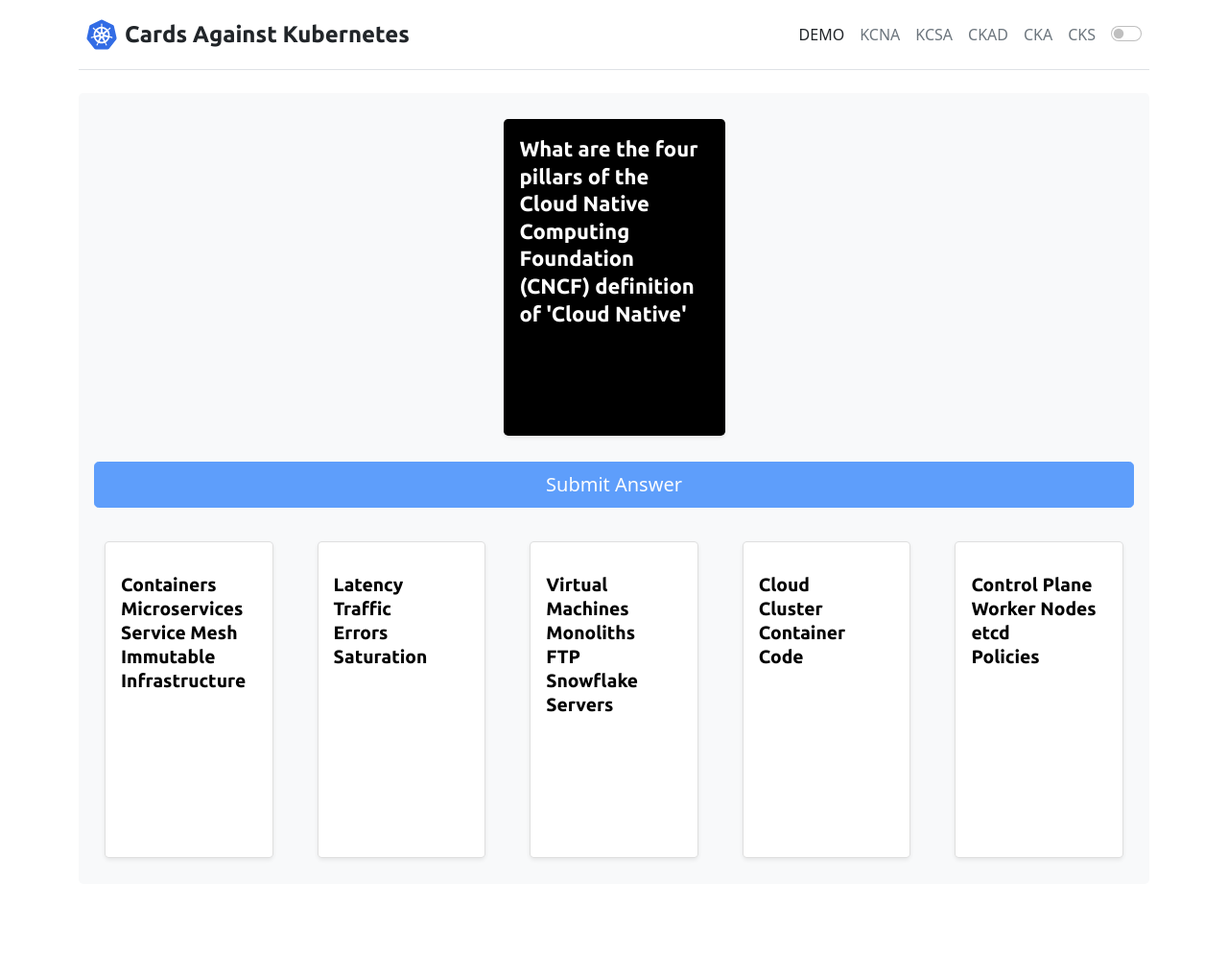
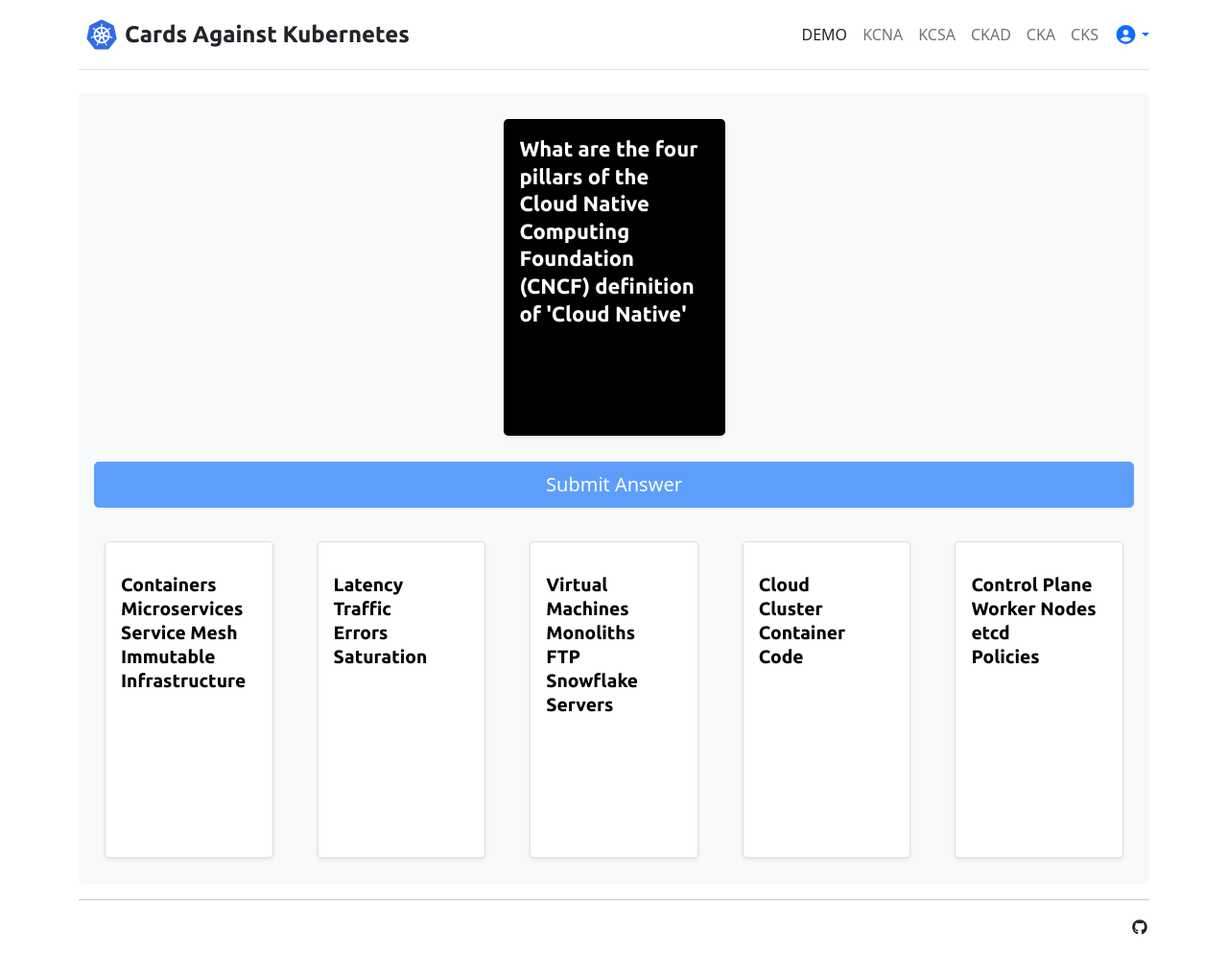
Before and after one commit to goshlanguage/cardsagainstkubernetes, a React (Vite) app: page / in a window 1280 px wide. Shown: the whole page at 96% size. Before the commit the page ends 953 px from the top, so only its background shows below. Built offline with nearby package versions, Linux system fonts and the light colour scheme.

Commit message:
push darkmode toggle into submenu, add footer

```diff
--- a/package.json
+++ b/package.json
@@ -8,6 +8,10 @@
     "preview": "vite preview"
   },
   "dependencies": {
+    "@fortawesome/fontawesome-svg-core": "^7.1.0",
+    "@fortawesome/free-brands-svg-icons": "^7.1.0",
+    "@fortawesome/free-solid-svg-icons": "^7.1.0",
+    "@fortawesome/react-fontawesome": "^3.1.1",
     "bootstrap": "^5.1.3",
     "react": "^18.0.0",
     "react-bootstrap": "^2.4.0",
--- a/src/App.css
+++ b/src/App.css
@@ -108,6 +108,28 @@
     cursor: not-allowed !important; /* Change cursor */
 }
 
+.navbar-icon-toggle {
+    cursor: pointer;
+    text-decoration: none;
+}
+
+.footer-link {
+    color: inherit;
+    text-decoration: none;
+    text-align: right;
+}
+
+.footer-link a {
+    color: inherit;
+    text-decoration: none;
+    transition: color 0.2s ease-in-out;
+}
+
+.footer-link a:hover {
+    color: #326ce5; /* Kubernetes blue on hover */
+}
+
+
 /* Dark Mode Styles */
 body.dark-mode {
     background-color: #121212;
--- a/src/App.jsx
+++ b/src/App.jsx
@@ -1,14 +1,15 @@
-import React, { useState, useEffect } from 'react';
+import { useState, useEffect } from 'react';
 import './App.css';
 import { ROUNDS } from './gameData'; // Import the new data structure
 import Answer from './components/Answer'; // Import the generic Answer component
 import Prompt from './components/Prompt'; // Import the generic Prompt component
+import { FontAwesomeIcon } from '@fortawesome/react-fontawesome';
+import { faGithub } from '@fortawesome/free-brands-svg-icons';
 
 import Container from 'react-bootstrap/Container';
 import Button from 'react-bootstrap/Button';
 import Header from './components/Header';
 import Row from 'react-bootstrap/Row';
-
 
 function App() {
   const [currentRoundIndex, setCurrentRoundIndex] = useState(0);
@@ -114,6 +115,11 @@
               {playerHandRendered}
             </Row>
         </Container>
+
+        <hr />
+        <Row className="justify-content-center footer-link">
+            <a href="https://github.com/goshlanguage/cardsagainstkubernetes"><FontAwesomeIcon icon={faGithub} /></a>
+        </Row>
       </main>
     </Container>
   );
--- a/src/components/Header.jsx
+++ b/src/components/Header.jsx
@@ -1,5 +1,8 @@
-import { Form } from 'react-bootstrap';
-import kubernetes from '../kubernetes.svg'
+import React from 'react';
+import { Form, Dropdown } from 'react-bootstrap';
+import kubernetes from '../kubernetes.svg';
+import { FontAwesomeIcon } from '@fortawesome/react-fontawesome';
+import { faUserCircle } from '@fortawesome/free-solid-svg-icons';
 
 const Header = ({ isDarkMode, toggleDarkMode }) => (
     <header>
@@ -17,16 +20,26 @@
                 <a className="me-3 py-2 text-dark text-decoration-none text-muted disabled-link">CKA</a>
                 <a className="me-3 py-2 text-dark text-decoration-none text-muted disabled-link">CKS</a>
 
+                <Dropdown align="end">
+                    <Dropdown.Toggle as="a" className="navbar-icon-toggle">
+                        <FontAwesomeIcon icon={faUserCircle} size="lg" />
+                    </Dropdown.Toggle>
+
+                    <Dropdown.Menu>
+                        <div className="px-3 py-1">
                             <Form.Check
                                 type="switch"
                                 id="dark-mode-switch"
-                    label=""
+                                label="Dark Mode"
                                 checked={isDarkMode}
                                 onChange={toggleDarkMode}
                             />
+                        </div>
+                    </Dropdown.Menu>
+                </Dropdown>
             </nav>
         </div>
     </header >
 );
 
-export default Header
+export default Header;
```
Also changed, not shown: 2 other files (tests, documents, lock files or other folders). Lines whose indentation alone changed are shown as unchanged.
